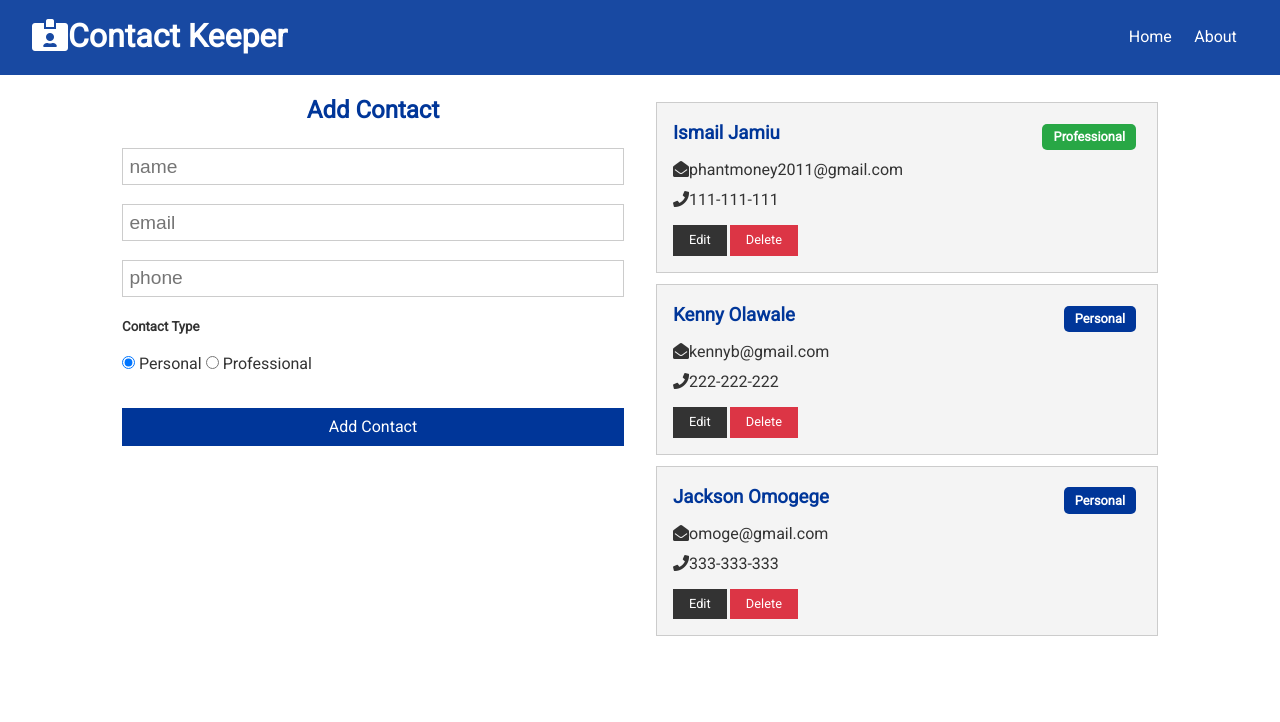
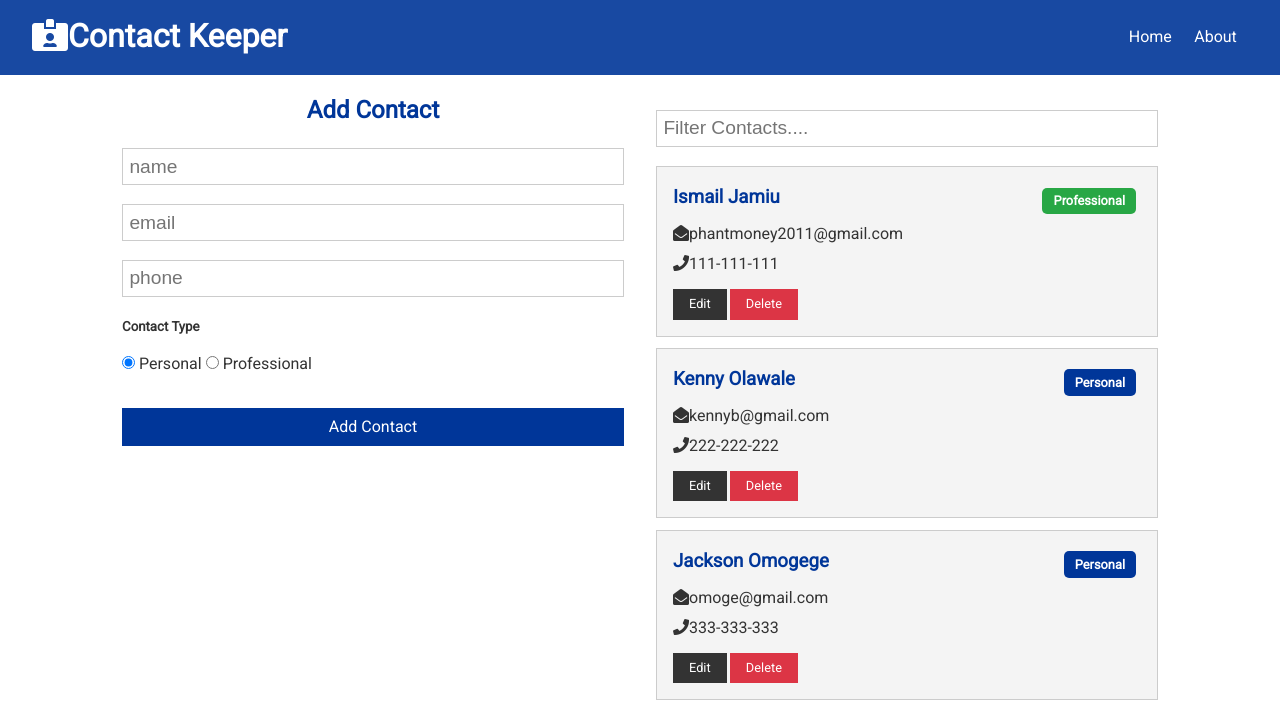
Before and after one commit to phantware/contact-keeper-client, a React (Create React App) app: page / in a window 1280 px wide. Shown: the top 722 px of the page. Built offline with nearby package versions, Linux system fonts and the light colour scheme.

Commit message:
filtercontext component with logic created

```diff
--- /dev/null
+++ b/src/components/contacts/ContactFilter.js
@@ -0,0 +1,37 @@
+import React, { useContext, useEffect, useRef } from 'react'
+import ContactContext from '../../context/contact/contactContext'
+
+const ContactFilter = () => {
+  const contactContext = useContext(ContactContext)
+  const text = useRef('')
+  const { filterContacts, clearFilter, filtered } = contactContext
+
+  useEffect(() => {
+    if (filtered === null) {
+      text.current.value = ''
+    }
+  })
+
+  const onChange = (e) => {
+    if (text.current.value !== '') {
+      filterContacts(e.target.value)
+    } else {
+      clearFilter()
+    }
+  }
+
+  return (
+    <div>
+      <form>
+        <input
+          ref={text}
+          type='text'
+          placeholder='Filter Contacts....'
+          onChange={onChange}
+        />
+      </form>
+    </div>
+  )
+}
+
+export default ContactFilter
--- a/src/components/pages/Home.js
+++ b/src/components/pages/Home.js
@@ -1,5 +1,7 @@
 import React from 'react'
 import ContactForm from '../contacts/ContactForm'
+import ContactFilter from '../contacts/ContactFilter'
+
 import Contacts from '../contacts/Contacts'
 
 const Home = () => {
@@ -9,6 +11,7 @@
         <ContactForm />
       </div>
       <div>
+        <ContactFilter />
         <Contacts />
       </div>
     </div>
```
